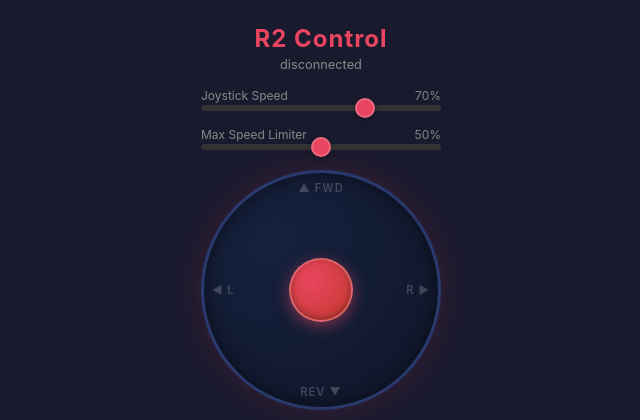
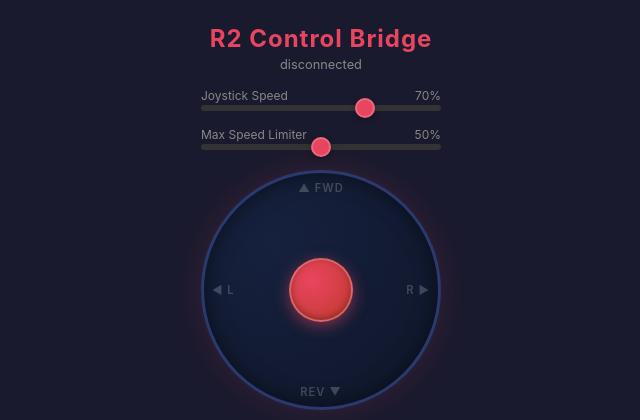
Before and after one commit to prasunbheri/r2d2, a Python web app: template motor_control/templates/index.html in a window 1280 px wide. Shown: the top 420 px of the page, without its empty margins (319-959 px from the left). Run offline with Jinja, Linux system fonts and the light colour scheme; the template is opened without the code that fills it, so the values that code supplies are empty.

Commit message:
Rename title to "R2 Control Bridge"

```diff
--- a/motor_control/templates/index.html
+++ b/motor_control/templates/index.html
@@ -3,7 +3,7 @@
 <head>
 <meta charset="UTF-8">
 <meta name="viewport" content="width=device-width, initial-scale=1.0, user-scalable=no">
-<title>R2 Control</title>
+<title>R2 Control Bridge</title>
 <script src="/static/socket.io.min.js"></script>
 <style>
   *, *::before, *::after { box-sizing: border-box; margin: 0; padding: 0; }
@@ -129,7 +129,7 @@
 </style>
 </head>
 <body>
-  <h1>R2 Control</h1>
+  <h1>R2 Control Bridge</h1>
   <div class="subtitle" id="conn-status">disconnected</div>
 
   <div class="speed-row">
```
